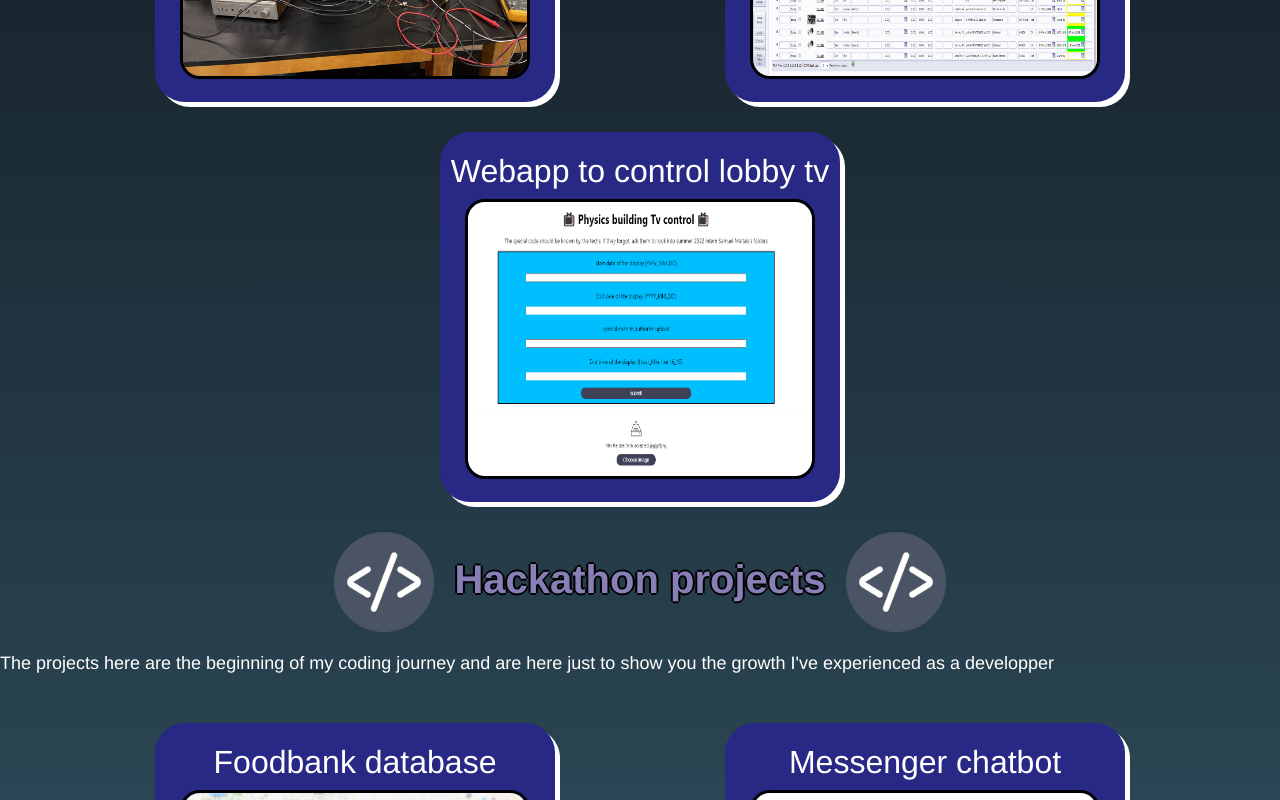
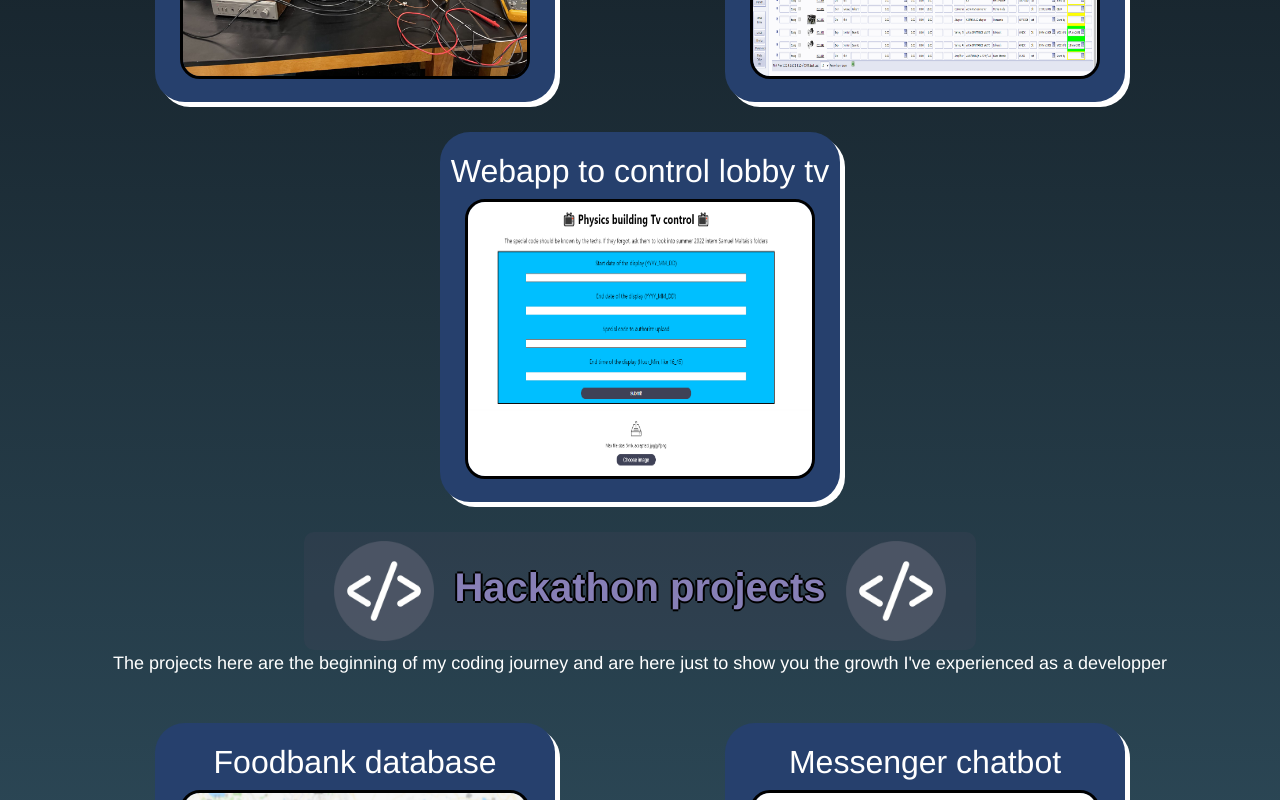
Before and after one commit to SamuelMaltais/PortfolioWebsite, a React (Create React App) app: page /projectsAndInterships in a window 1280 px wide. Shown: the part 520-1320 px from the top of the page. Built offline with nearby package versions, Linux system fonts and the light colour scheme.

Commit message:
Trying to have an ok UI

```diff
--- a/src/App.css
+++ b/src/App.css
@@ -1,6 +1,6 @@
 body{
   background: rgb(2,0,36);
-background: linear-gradient(180deg, rgba(2,0,36,1) 0%, rgba(22,34,42,1) 20%, rgba(58,96,115,1) 100%);
+  background: linear-gradient(180deg, rgba(2,0,36,1) 0%, rgba(22,34,42,1) 20%, rgba(58,96,115,1) 100%);
   color: white;
 }
 .nice-button{
--- a/src/Navbar.css
+++ b/src/Navbar.css
@@ -209,7 +209,7 @@
         text-align: center;
         font-size: x-large;
         top: -400%;
-        z-index: 2;
+        z-index: 3;
         transition: top 0.3s ease-in;
     }
     .menu-trigger:checked + .menuBtn1 + .links{
--- a/src/Navbar.js
+++ b/src/Navbar.js
@@ -58,7 +58,7 @@ class Navbar extends Component {
             Projects and interships
           </Link>
           <Link className="link" to="/aboutMe">
-            About-me
+            About me
           </Link>
           <Link className="link" to="/contact">
             Contact
--- a/src/pages/AboutMe.css
+++ b/src/pages/AboutMe.css
@@ -1,6 +1,3 @@
-.about-me-container{
-
-}
 .about-me-story{
     text-align: center;
 }
--- a/src/pages/Home.css
+++ b/src/pages/Home.css
@@ -21,23 +21,26 @@
     left:50%
 }
 .hand-checkbox{
-    cursor: grab;
     position: absolute;
+    z-index: 2;
     top: inherit + 30px;
     height: 50px;
     width: 50px;
     left:50%
 }
 .left-hand{
+    rotate: 110deg;
     position: absolute;
     top: inherit + 30px;
     left: 45%;
 }
 .right-hand{
+    rotate: -110deg;
     position: absolute;
     top:inherit + 30px;
     left: 55%
 }
-/* .menu-trigger:checked + .menuBtn1 + .links{
-    top: 64px;
-  } */
+.hand-checkbox-trigger:checked + .menuBtn1 + .left-hand{
+    rotate: 0deg;
+    left: 10%
+  }
--- a/src/pages/Home.js
+++ b/src/pages/Home.js
@@ -1,17 +1,18 @@
 import { Component } from "react";
 import "./Home.css";
 import Side_hand from "./components/Images/side_hand.png"
+import Other_hand from "./components/Images/other_hand.png"
 
 class Home extends Component {
   render() {
     return (
       <div className="home-container">
-        <h1 className="home-title">Welcome to my portfolio website !</h1>
+      <h1 className="home-title">Welcome to my portfolio website !</h1>
         <div className="skill-container">
         <input type="checkbox" class="hand-checkbox" id="menu-trigger2"/>
-        <label for="menu-trigger2" class="hand-checkbox-trigger" role="button"></label>
-        <img src={Side_hand} className="left-hand"></img>
+        <label for="menu-trigger2" class="hand-checkbox-trigger menuBtn1" role="button"></label>
         <img src={Side_hand} className="right-hand"></img>
+        <img src={Other_hand} className="left-hand"></img>
         </div>
       </div>
     );
--- a/src/pages/Projects.css
+++ b/src/pages/Projects.css
@@ -5,6 +5,9 @@ p {
     font-family: Helvetica, Arial, sans-serif;
     height: 3000px;
     max-height: fit-content;
+    display: flex;
+    flex-direction: column;
+    align-items: center;
 }
 .mcgill-header{
     display: flex;
@@ -12,10 +15,14 @@ p {
     color: red;
     text-shadow: 2px 0 0 #000, 0 -2px 0 #000, 0 2px 0 #000, -2px 0 0 #000;
     margin-top: 30px;
+    background-color: rgb(63, 66, 87, 0.3);
+    width: fit-content;
+    border-radius: 10px;
+    align-items: center;
 }
 .mcgill-header h1{
     height: 100px;
-    line-height: 75px;
+    line-height: 90px;
     font-weight: bolder;
 }
 .intership-projects{
@@ -31,7 +38,7 @@ p {
 }
 .project-card{
     margin-top: 30px;
-    background: rgb(40, 40, 133);
+    background: rgb(38, 64, 109);
     height:370px;
     width: 400px;
     text-align: center;
--- a/src/pages/components/Hackathons.jsx
+++ b/src/pages/components/Hackathons.jsx
@@ -7,9 +7,9 @@ const Hackathons = () =>{
     return(
         <>
         <div className ="mcgill-header">
-          <img src={Coding} height={100} width={100} alt="" />
+          <img src={Coding} height={100} width={100} alt="" style={{marginLeft: "30px"}}/>
           <h1 className= "hackathon">Hackathon projects</h1>
-          <img src={Coding} height={100} width={100} alt="" />
+          <img src={Coding} height={100} width={100} alt="" style={{marginRight: "30px"}}/>
         </div>
         <p>The projects here are the beginning of my coding journey and are here just to show you the growth I've experienced as a developper</p>
         <div className="intership-projects">
--- a/src/pages/components/McGill.jsx
+++ b/src/pages/components/McGill.jsx
@@ -39,7 +39,7 @@ const McGillComponent = () => {
             </ul>
             <h3>Role description</h3>
             <p>My role was to migrate the database from static DBF files to a MySQL server hosted on Azure. I was also tasked to update the security system to allow user to login
-              with their McGill credentials from the Active Directory.
+            with their McGill credentials from the Active Directory.
             </p>
             <a href="https://sky2.campus.mcgill.ca/tabbedui_Main_Page.a5w" target="_blank"><button className="nice-button">View live version</button></a>
           </div>
```
Also changed, not shown: src/pages/components/Images/other_hand.png (added).
